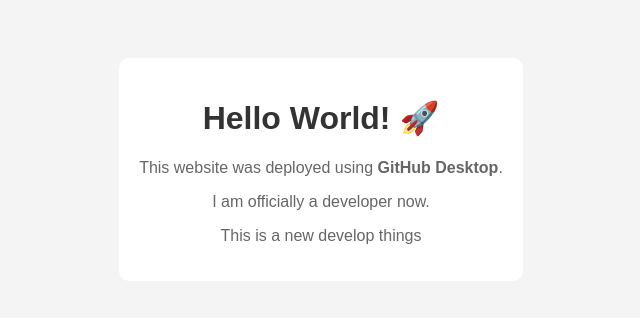
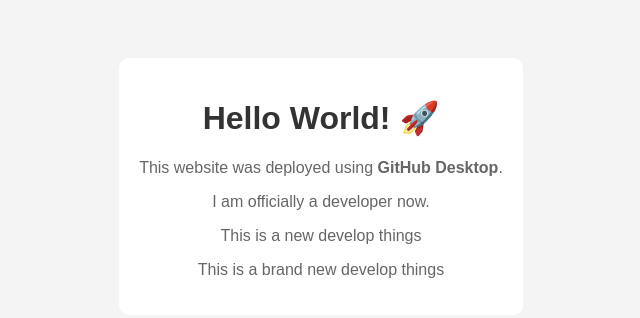
Before and after one commit to FAS-Chan/myFirstWebbasedProject, a plain HTML site: page index.html in a window 1280 px wide. Shown: the whole page, without its empty margins (319-959 px from the left). Drawn offline with Linux system fonts and the light colour scheme.

Commit message:
new chnges

```diff
--- a/index.html
+++ b/index.html
@@ -15,6 +15,7 @@
         <p>This website was deployed using <strong>GitHub Desktop</strong>.</p>
         <p>I am officially a developer now.</p>
         <p>This is a new develop things</p>
+        <p>This is a brand new develop things</p>
     </div>
 </body>
 </html>
```
